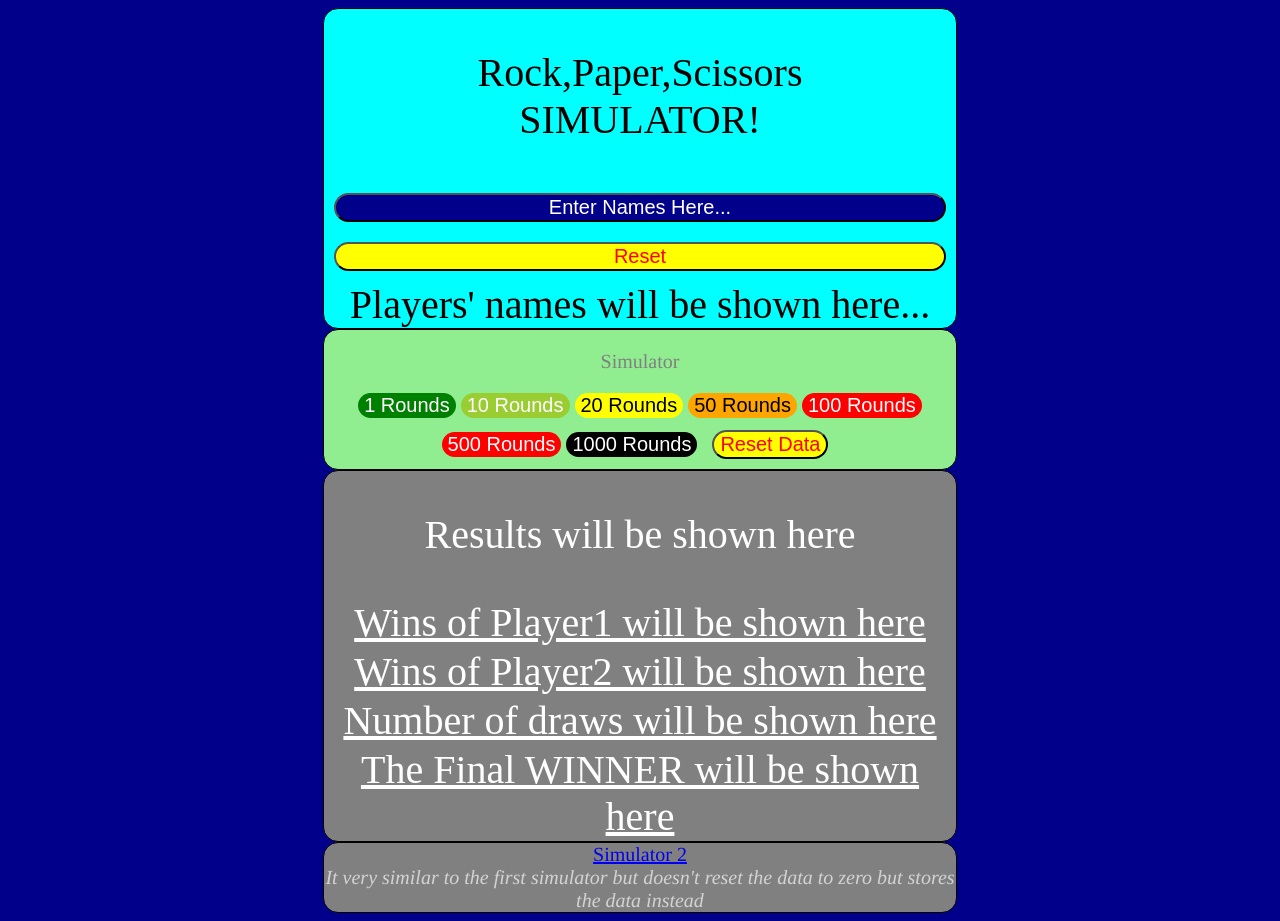
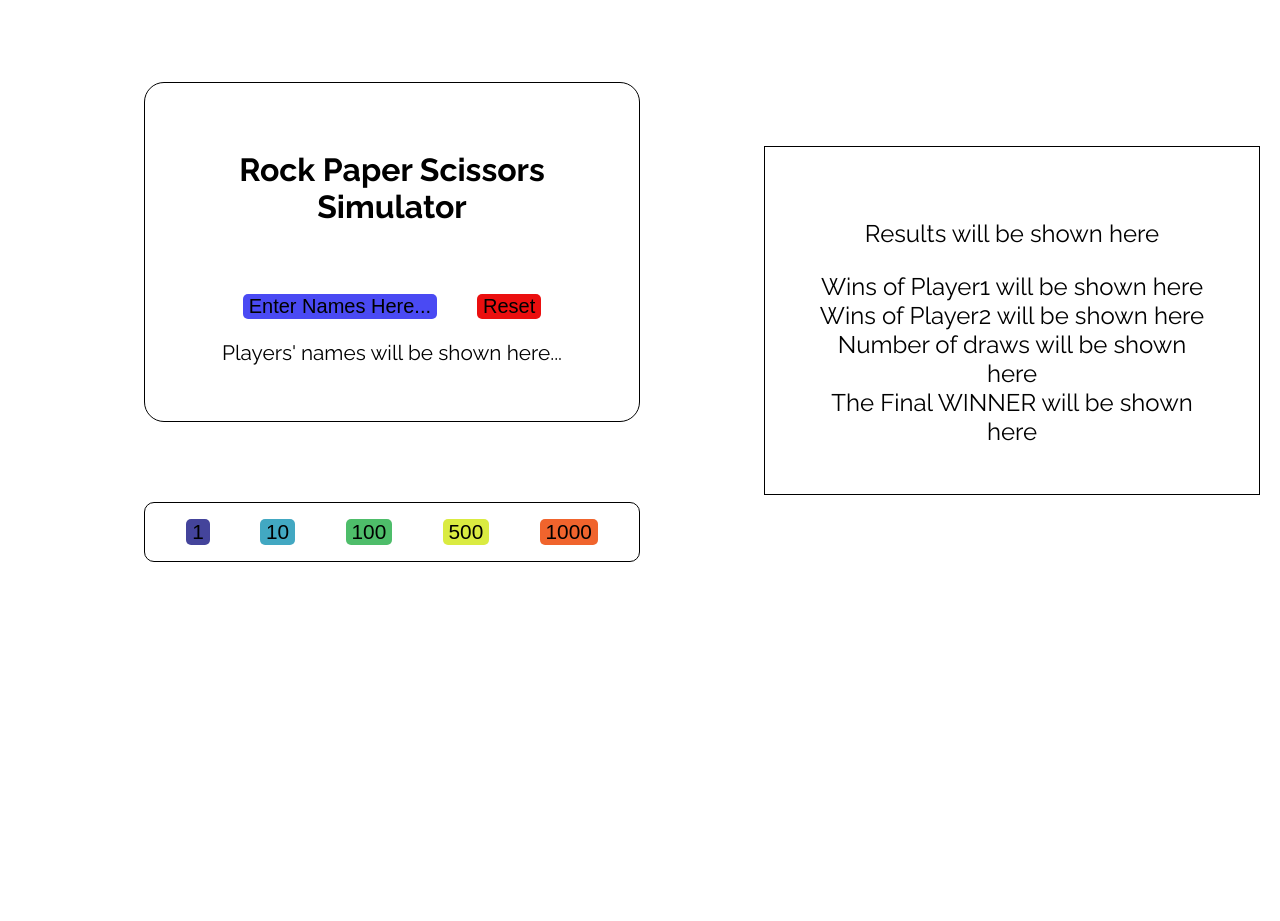
Before and after one commit to njtan142/Rock-Paper-Scissors-Simulator, a website: page index.html in a window 1280 px wide. After the commit the page ends 800 px from the top, so only its background shows below. Drawn offline with Linux system fonts and the light colour scheme.

Commit message:
heavy changes to design layout and semantics

```diff
--- a/index.html
+++ b/index.html
@@ -1,55 +1,62 @@
 <!DOCTYPE html>
 <html lang="en">
+
 <head>
-    <meta charset="UTF-8"/>
+  <meta charset="UTF-8" />
   <meta name="description" content="This Simulates the Rock Paper Scissors Game by number of times">
   <title>RPS SIMULATOR</title>
   <link rel="stylesheet" href="style.css" />
+  <meta name="viewport" content="width=device-width, initial-scale=1">
 </head>
-  <body style="background-color: darkblue">
-      <script src="script.js" type="text/javascript" charset="utf-8"></script>
+
+<body>
+
+  <main>
+    <div class="container-all">
+      <div class="container-1">
+        <div class="main">
+          <div class="title">
             <header>
+              <h1>Rock Paper Scissors Simulator</h1>
             </header>
-      <main>
-    <div class="basebox1" style="background-color: aqua">
-      <div class="invisiblebox">
-        <p>Rock,Paper,Scissors<br />SIMULATOR!</p>
           </div>
-      <button class="dbbutton" onclick="enternames()">
+          <section>
+            <div class="names">
+              <button class="namesbutton" onclick="enternames()">
                 Enter Names Here...
               </button>
-      <button class="yellowbutton" onclick="namesreset()">Reset</button>
+              <button class="resetbutton" onclick="namesreset()">Reset</button>
+            </div>
             <div class="namebox" id="players">
               Players' names will be shown here...
             </div>
+          </section>
         </div>
-    <div class="basebox2" style="background-color: lightgreen; ">
-      <div class="invisiblebox">
-        <p>Simulator</p>
-        <button class="gbutton" onclick="gamelooper(1)">1 Rounds</button>
-        <button class="ygbutton" onclick="gamelooper(10)">10 Rounds</button>
-        <button class="ybutton" onclick="gamelooper(50)">20 Rounds</button>
-        <button class="orbutton" onclick="gamelooper(50)">50 Rounds</button>
-        <button class="rbutton" onclick="gamelooper(100)">100 Rounds</button>
-        <button class="d rbutton" onclick="gamelooper(500)">500 Rounds</button>
-        <button class="blbutton" onclick="gamelooper(1000)">1000 Rounds</button>
-        <button class="yellowbutton" onclick="resetdata()">Reset Data</button>
+        <section>
+          <div class="number-of-rounds">
+            <button class="button1" onclick="gamelooper(1)">1</button>
+            <button class="button10" onclick="gamelooper(10)">10</button>
+            <button class="button100" onclick="gamelooper(100)">100</button>
+            <button class="button500" onclick="gamelooper(500)">500</button>
+            <button class="button1000" onclick="gamelooper(1000)">1000</button>
           </div>
+        </section>
       </div>
-
-    <div class="basebox3" style="color: white; background-color:grey;">
+      <div class="container-2">
+        <section>
+          <div class="results-box">
             <p>Results will be shown here</p>
             <div class="normalbox" id="p1">Wins of Player1 will be shown here</div>
             <div class="normalbox" id="p2">Wins of Player2 will be shown here</div>
             <div class="normalbox" id="d">Number of draws will be shown here</div>
             <div class="normalbox" id="f">The Final WINNER will be shown here</div>
           </div>
-   <div class="basebox2" style="color: lightgray; background-color: grey">
-       <a href="simulator_2.html"><dt>Simulator 2</dt></a>
-
-            <i>It very similar to the first simulator but doesn't reset the data to zero but stores the data instead</i>
+        </section>
+      </div>
     </div>
   </main>
 
+  <script src="script.js" type="text/javascript" charset="utf-8"></script>
 </body>
+
 </html>
--- a/style.css
+++ b/style.css
@@ -1,108 +1,147 @@
-.basebox1 {
+@import url('https://fonts.googleapis.com/css2?family=Raleway:ital,wght@0,100;0,200;0,300;0,400;0,500;0,600;0,700;0,800;0,900;1,100;1,200;1,300;1,400;1,500;1,600;1,700;1,800;1,900&display=swap');
+html, body {
+  padding: 0;
+  margin: 0;
+}
+
+body {
+  font-family: 'Raleway', Arial, Helvetica, sans-serif;
+  height: 60vh;
+  overflow: hidden;
+}
+
+main {
+  height: 100%;
+}
+section{
+  width:100%;
+}
+
+.container-all {
   display: flex;
+  padding: 20px;
+  justify-content: space-around;
+  height: 100%;
+  flex-wrap: nowrap;
+}
+
+.container-1 {
+  width: 100%;
+  height: 100%;
+  display: flex;
+  flex-direction: column;
+  padding: 5% 10% 10% 10%;
+  margin: auto;
+}
+
+.main {
+  display: flex;
+  flex-direction: column;
+  justify-content: space-around;
+  align-items: center;
+  height: 40vh;
   border: 1px solid black;
-  font: 400 40px Serif;
+  border-radius: 20px;
+  margin-bottom: 5em;
+  padding: 1em;
+}
+
+.title {
   text-align: center;
-  margin: 0 auto;
-  max-width: 50%;
-  border-radius: 15px;
+  padding: 20px;
+}
+
+.container-1 .main .title+section {
+  width: 100%;
+  height: 30%;
+  display: flex;
   flex-direction: column;
+  justify-content: space-around;
+  align-items: center;
+  margin-bottom: 1em;
 }
-.basebox2 {
+
+.names {
+  width: 100%;
   display: flex;
+  justify-content: center;
+  box-sizing: border-box;
+}
+
+.namesbutton {
+  background-color: rgb(74, 74, 243);
+  border-style: none;
+  border-radius: 5px;
+  font-size: 20px;
+  box-sizing: border-box;
+  margin-right: 1em;
+}
+
+.resetbutton {
+  background-color: rgb(235, 15, 15);
+  border-style: none;
+  border-radius: 5px;
+  font-size: 20px;
+  box-sizing: border-box;
+  margin-left: 1em;
+}
+
+.namebox {
+  text-align: center;
+  padding: 0.3em;
+  font-size: 1.3em;
+}
+
+.number-of-rounds {
+  display: flex;
+  justify-content: space-around;
+  flex-wrap: wrap;
+  width: 100%;
   border: 1px solid black;
-  font: 400 20px Times;
+  padding: 1em;
+  border-radius: 10px;
+  height: fit-content;
+  box-sizing: border-box;
+}
+.number-of-rounds button{
+  font-size: 1.3em;
+  border-style: none;
+  border-radius: 5px;
+}
+.button1{
+background-color:rgb(68, 68, 155);
+}
+.button10{
+background-color:rgb(66, 168, 194);
+}
+.button100{
+background-color:rgb(78, 189, 106);
+
+}
+.button500{
+background-color:rgb(218, 235, 65);
+
+}
+.button1000{
+background-color:rgb(240, 100, 45);
+
+}
+.container-2 {
+  width: 100%;
+  display: flex;
+  align-items: center;
+  justify-content: center;
+}
+.results-box{
+  border:1px solid black;
   text-align: center;
-  color: grey;
-  margin: 0 auto;
-  max-width: 50%;
-  border-radius: 15px;
-  flex-direction: column;
+  padding:2em;
+  font-size: 1.5em;
+  margin-top:5em;
 }
-.gbutton {
-  color: white;
-  background-color: green;
-  font: 100 20px Arial;
-  border-radius: 15px;
-  border-style: none;
-  margin-bottom: 0.1em;
+
+@media screen and (max-width:700px) {
+  .container-all {
+    flex-wrap: wrap;
+  }
 }
-.ygbutton {
-  color: white;
-  background-color: yellowgreen;
-  font: 100 20px Arial;
-  border-radius: 15px;
-  border-style: none;
-  margin-bottom: 0.1em;
-}
-.ybutton {
-  color: black;
-  background-color: yellow;
-  font: 100 20px Arial;
-  border-radius: 15px;
-  border-style: none;
-  margin-bottom: 0.1em;
-}
-.orbutton {
-  color: black;
-  background-color: orange;
-  font: 100 20px Arial;
-  border-radius: 15px;
-  border-style: none;
-  margin-bottom: 0.1em;
-}
-.rbutton {
-  color: white;
-  background-color: red;
-  font: 100 20px Arial;
-  border-radius: 15px;
-  border-style: none;
-  margin-bottom: 0.1em;
-}
-.drbutton {
-  color: white;
-  background-color: darkred;
-  font: 100 20px Arial;
-  border-radius: 15px;
-  border-style: none;
-  margin-bottom: 0.1em;
-}
-.blbutton {
-  color: white;
-  background-color: black;
-  font: 100 20px Arial;
-  border-radius: 15px;
-  border-style: none;
-  margin-bottom: 0.1em;
-}
-.basebox3 {
-  display: flex;
-  border: 1px solid black;
-  font: 400 40px Serif;
-  text-align: center;
-  margin: 0 auto;
-  max-width: 50%;
-  border-radius: 15px;
-  flex-direction: column;
-}
-.normalbox {
-  text-decoration: underline;
-  margin: 1px;
-  border-radius: 15px;
-}
-.yellowbutton {
-  color: red;
-  background-color: yellow;
-  font: 100 20px Arial;
-  border-radius: 15px;
-  border-style: outset;
-  margin: 0.5em;
-}
-.dbbutton {
-  color: white;
-  background-color: Darkblue;
-  font: 100 20px Arial;
-  border-radius: 15px;
-  border-style: outset;
-  margin: 0.5em;
-}
```
Lines whose indentation alone changed are shown as unchanged.
